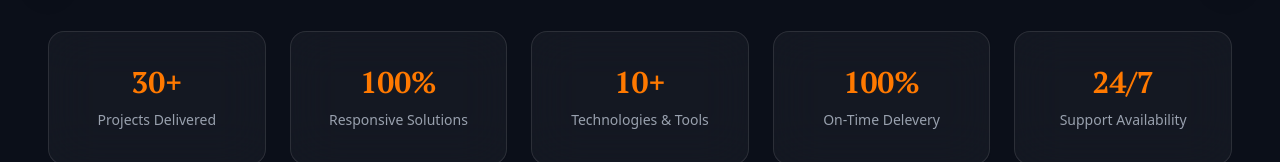
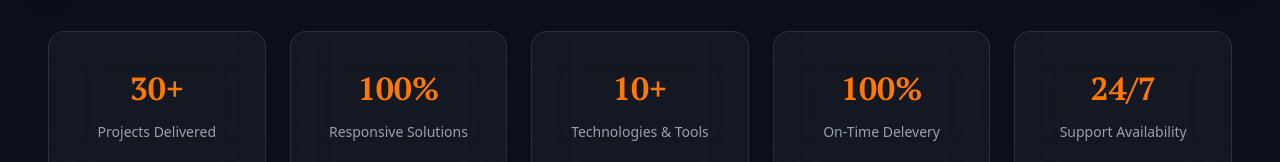
Before and after one commit to Anshika-9-tiwari/MyPortfolio, a Next.js app: page / in a window 1280 px wide. Shown: the part 786-948 px from the top of the page. Built offline with nearby package versions, Linux system fonts and the light colour scheme.

Commit message:
my_web 13th commit

```diff
--- a/src/components/home/TrustedState.tsx
+++ b/src/components/home/TrustedState.tsx
@@ -32,7 +32,7 @@ export default function TrustedStats() {
               key={stat.label}
               className="group rounded-2xl border border-white/10 bg-white/[0.04] px-4 py-7 text-center backdrop-blur-xl transition-all duration-300 hover:-translate-y-1.5 hover:border-[#ff7900]/40 hover:bg-[#ff7900]/5 sm:px-5 sm:py-8 md:px-4 "
             >
-              <h2 className="text-[28px] font-bold text-[#ff7900] lg:text-3xl">
+              <h2 className="text-[28px] font-bold text-[#ff7900] lg:text-[32px]">
                 {stat.number}
               </h2>
 
```
